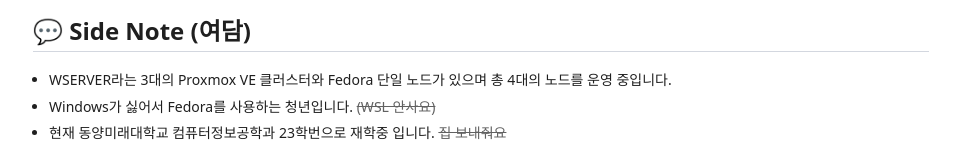
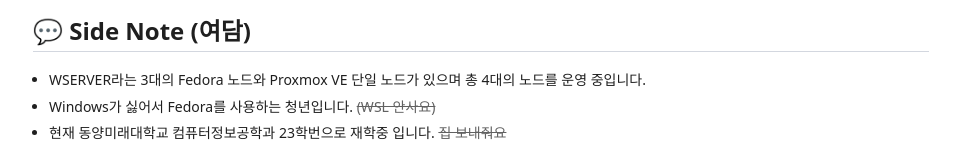
Before and after one commit to devproje/devproje, a React (Vite) app: page / in a window 1280 px wide. Shown: the part 1585-1736 px from the top of the page, without its empty margins (159-1119 px from the left). Built offline with nearby package versions, Linux system fonts and the light colour scheme.

Commit message:
fix: sidenote fixed

```diff
--- a/src/page/home/index.tsx
+++ b/src/page/home/index.tsx
@@ -149,7 +149,7 @@
 	return (
 		<Section id="contact" title="💬 Side Note (여담)">
 			<ul className="stacks-tmi list-disc">
-				<li className="text-sm"><p>WSERVER라는 3대의 Proxmox VE 클러스터와 Fedora 단일 노드가 있으며 총 4대의 노드를 운영 중입니다.</p></li>
+				<li className="text-sm"><p>WSERVER라는 3대의 Fedora 노드와 Proxmox VE 단일 노드가 있으며 총 4대의 노드를 운영 중입니다.</p></li>
 				<li className="text-sm">Windows가 싫어서 Fedora를 사용하는 청년입니다. <del className="opacity-70">(WSL 안사요)</del></li>
 				<li className="text-sm">현재 동양미래대학교 컴퓨터정보공학과 23학번으로 재학중 입니다. <del className="opacity-70">집 보내줘요</del></li>
 				<li className="text-sm">Go, TypeScript를 주력으로 사용하고 있으며, 프로젝트에 따라 Kotlin, Rust, Java 등 매칭되는 언어를 사용하는 편입니다.</li>
```
